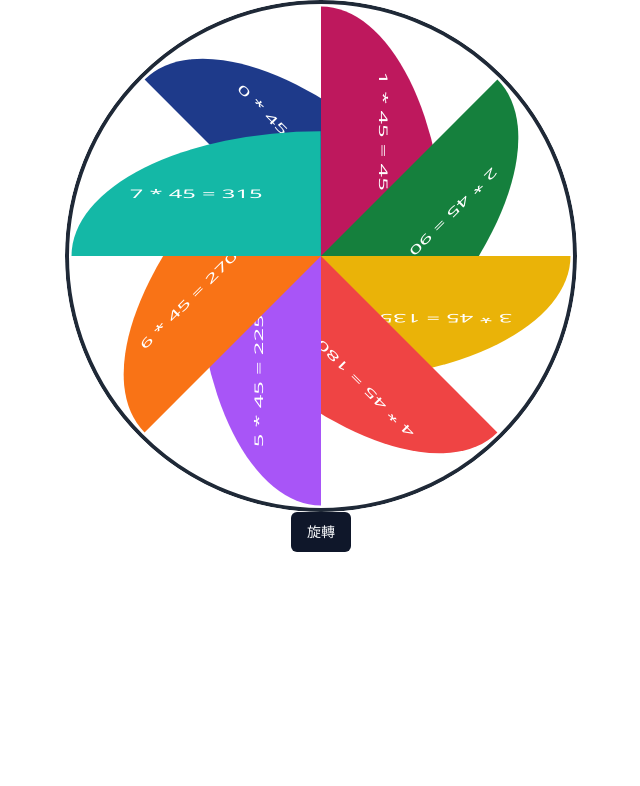
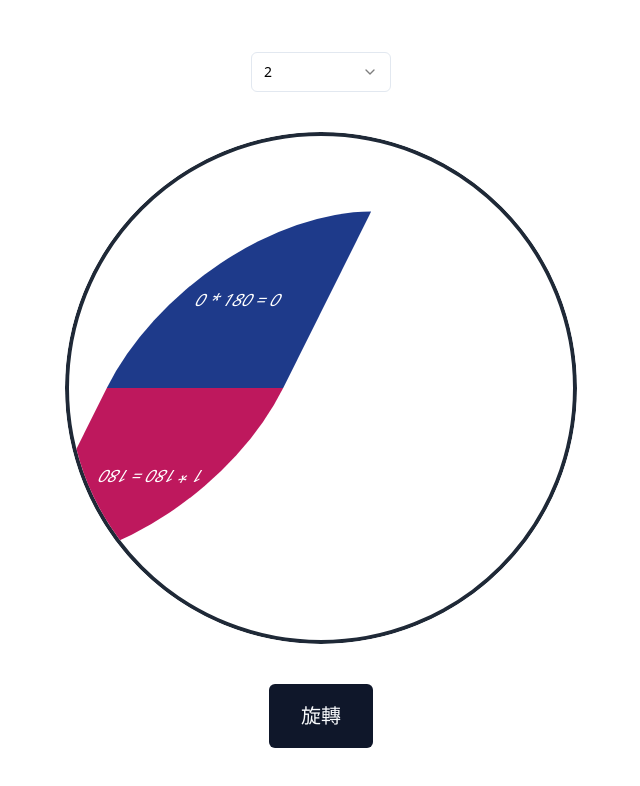
Before and after one commit to NhOuOiB/WhatToEat, a React (Vite) app: page / in a window 1280 px wide. Shown: the top 786 px of the page, without its empty margins (319-959 px from the left). Built offline with nearby package versions, Linux system fonts and the light colour scheme.

Commit message:
feat: Add Select component for dropdown selection

```diff
--- a/src/App.tsx
+++ b/src/App.tsx
@@ -1,19 +1,44 @@
 import { FC, useState } from 'react';
 import Wheel from './components/Wheel';
 import { Button } from '@/components/ui/button';
+import {
+  Select,
+  SelectContent,
+  SelectGroup,
+  SelectItem,
+  SelectLabel,
+  SelectTrigger,
+  SelectValue,
+} from '@/components/ui/select';
 
 const App: FC = () => {
-  const [rotation, setRotation] = useState(0);
+  const [rotation, setRotation] = useState<number>(0);
+  const [segments, setSegments] = useState<string>('2');
 
   const spin = () => {
-    const newRotation = rotation + Math.floor(Math.random() * 360 + 720); // 隨機旋轉720到1080度
+    const newRotation = rotation + Math.floor(Math.random() * 360 + 3600);
     setRotation(newRotation);
   };
 
   return (
-    <div className="flex flex-col items-center">
-      <Wheel rotation={rotation} />
-      <Button onClick={spin}>旋轉</Button>
+    <div className="h-screen flex flex-col justify-center items-center gap-10">
+      <Select onValueChange={(value) => setSegments(value)} defaultValue={segments}>
+        <SelectTrigger className="w-[140px]">
+          <SelectValue placeholder="選擇項目數量" />
+        </SelectTrigger>
+        <SelectContent>
+          {[...Array(8).keys()].map(
+            (i) =>
+              i !== 0 && (
+                <SelectGroup key={i}>
+                  <SelectItem value={`${i + 1}`}>{i + 1}</SelectItem>
+                </SelectGroup>
+              )
+          )}
+        </SelectContent>
+      </Select>
+      <Wheel rotation={rotation} segments={segments} />
+      <Button className='p-8 text-xl' onClick={spin}>旋轉</Button>
     </div>
   );
 };
```
